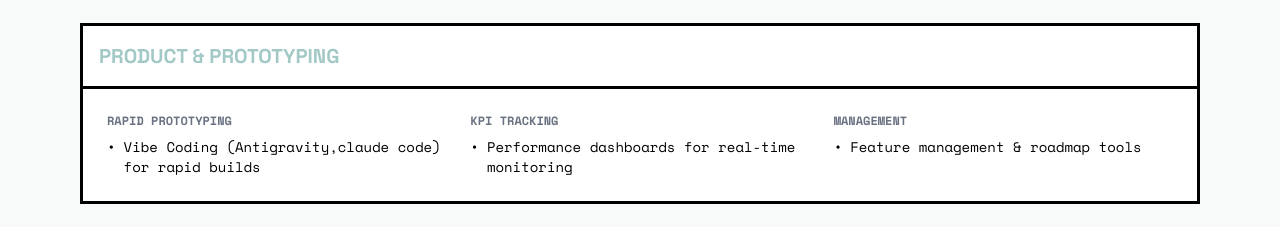
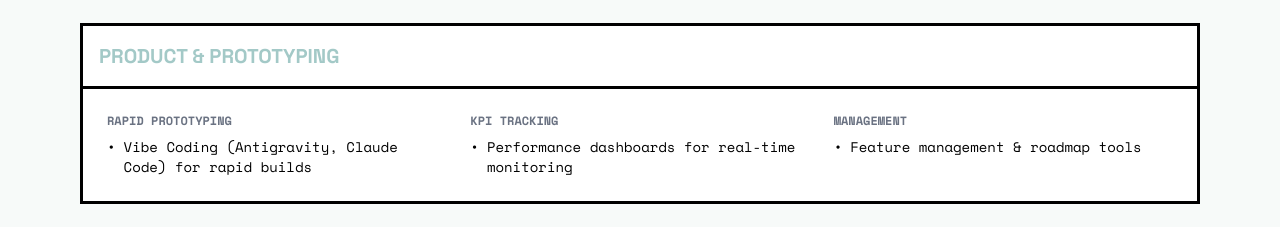
Before and after one commit to Khars-99/Kharvannan, a React (Vite) app: page / in a window 1280 px wide. Shown: the part 1180-1407 px from the top of the page. Built offline with nearby package versions, Linux system fonts and the light colour scheme.

Commit message:
Fix typo: space+capitalization in 'Antigravity, Claude Code'

```diff
--- a/components/TechStackSection.tsx
+++ b/components/TechStackSection.tsx
@@ -51,7 +51,7 @@ export const TechStackSection: React.FC = () => {
               <p className="font-black uppercase text-xs text-gray-500">Rapid Prototyping</p>
               <div className="flex items-start">
                 <span className="mr-2">•</span>
-                <span>Vibe Coding (Antigravity,claude code) for rapid builds</span>
+                <span>Vibe Coding (Antigravity, Claude Code) for rapid builds</span>
               </div>
             </div>
             <div className="space-y-2">
```
